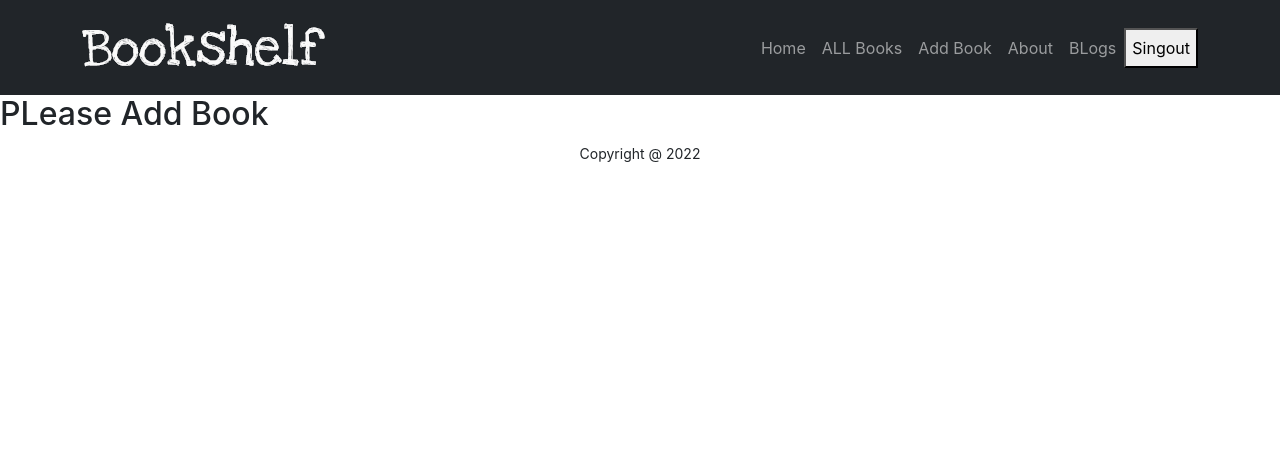
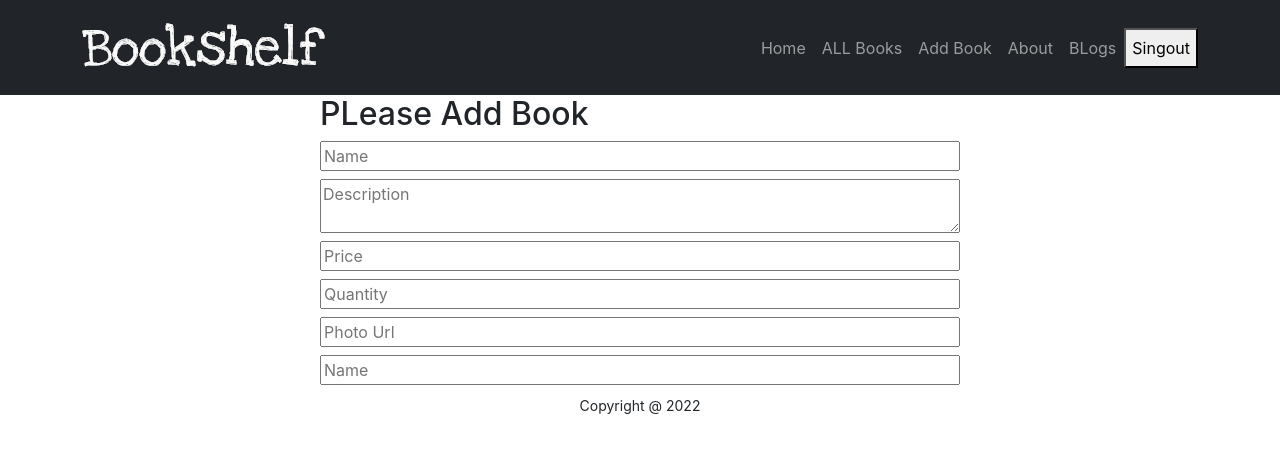
Before and after one commit to monirakandha/warehouse-managment-client-site, a React (Create React App) app: page /addbook in a window 1280 px wide. Shown: the top 452 px of the page. Built offline with nearby package versions, Linux system fonts and the light colour scheme; no server answers; sample sign-in values are in the browser's storage.

Commit message:
add react hook form and working properly

```diff
--- a/src/Pages/AddBook/AddBook.js
+++ b/src/Pages/AddBook/AddBook.js
@@ -1,11 +1,21 @@
-import React from 'react';
-
+import React from "react";
+import { useForm } from "react-hook-form";
 const AddBook = () => {
-    return (
-        <div>
-            <h2>PLease Add Book</h2>
-        </div>
-    );
+  const { register, handleSubmit } = useForm();
+  const onSubmit = (data) => console.log(data);
+  return (
+    <div className="w-50 mx-auto">
+      <h2>PLease Add Book</h2>
+      <form className="d-flex flex-column" onSubmit={handleSubmit(onSubmit)}>
+      <input  className="mb-2" placeholder="Name" {...register("name", { required: true, maxLength: 20 })} />
+      <textarea className="mb-2" placeholder="Description" {...register("description")} />
+      <input className="mb-2" placeholder="Price" type="number" {...register("price")} />
+      <input className="mb-2" placeholder="Quantity" type="number" {...register("instock")} />
+      <input className="mb-2" placeholder="Photo Url" {...register("picture")} />
+      <input className="mb-2" placeholder="Name" type="Add Book" />
+    </form>
+    </div>
+  );
 };
 
 export default AddBook;
```
